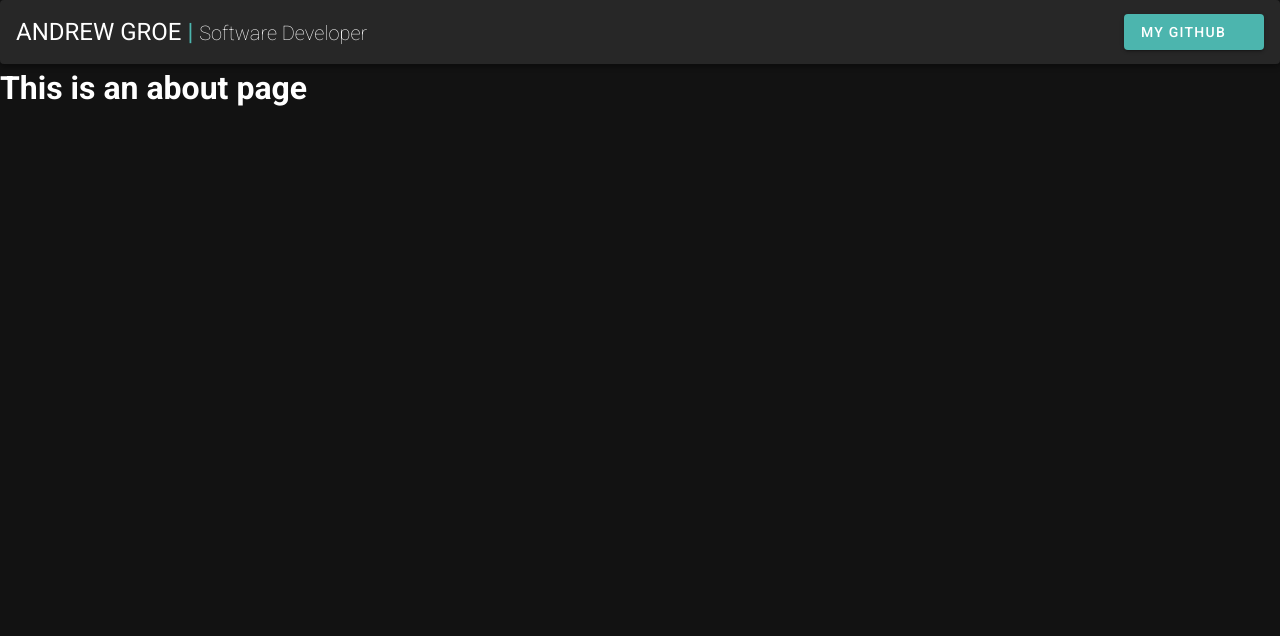
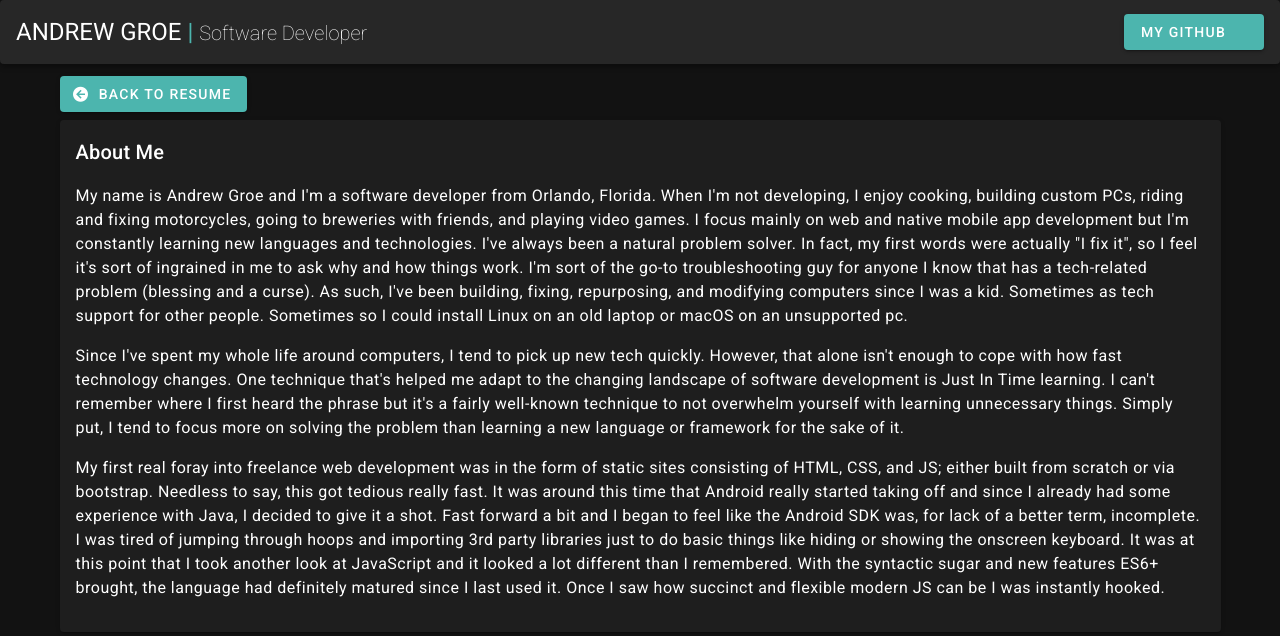
Before and after one commit to AndrewGroe/resume-site, a Vue app: page /about in a window 1280 px wide. Shown: the top 636 px of the page. Built offline with nearby package versions, Linux system fonts and the light colour scheme.

Commit message:
added bio section

```diff
--- a/src/components/Bio.vue
+++ b/src/components/Bio.vue
@@ -26,12 +26,15 @@
       </v-card-text>
 
       <v-card-text>Motivated and determined developer with fullstack web and native mobile development experience.
-        Eager to join and agile team and contribute to the SDLC.
+        Eager to join an agile team and contribute to the SDLC.
       </v-card-text>
 
       <v-card-actions>
-          <div class="flex-grow-1"></div>
-        <v-btn color="primary">More About Me</v-btn>
+        <div class="flex-grow-1"></div>
+        <v-btn
+          to="/about"
+          color="primary"
+        >More About Me</v-btn>
       </v-card-actions>
     </v-card>
 
--- a/src/views/About.vue
+++ b/src/views/About.vue
@@ -1,5 +1,45 @@
 <template>
-  <div class="about">
-    <h1>This is an about page</h1>
-  </div>
+  <v-container>
+    <v-btn
+      color="primary mb-2"
+      to="/"
+    >
+      <v-icon left>mdi-arrow-left-circle</v-icon>
+      Back to resume
+    </v-btn>
+    <v-card>
+      <div class="about">
+        <v-card-title>About Me</v-card-title>
+        <v-card-text class="body-1">
+          <p>My name is Andrew Groe and I'm a software developer from Orlando, Florida.
+            When I'm not developing, I enjoy cooking, building custom PCs, riding and fixing motorcycles, going to breweries with friends, and playing video games.
+            I focus mainly on web and native mobile app development but I'm constantly learning new languages and technologies.
+            I've always been a natural problem solver.
+            In fact, my first words were actually "I fix it", so I feel it's sort of ingrained in me to ask why and how things work.
+            I'm sort of the go-to troubleshooting guy for anyone I know that has a tech-related problem (blessing and a curse).
+            As such, I've been building, fixing, repurposing, and modifying computers since I was a kid.
+            Sometimes as tech support for other people.
+            Sometimes so I could install Linux on an old laptop or macOS on an unsupported pc.</p>
+
+          <p>
+            Since I've spent my whole life around computers, I tend to pick up new tech quickly.
+            However, that alone isn't enough to cope with how fast technology changes.
+            One technique that's helped me adapt to the changing landscape of software development is Just In Time learning.
+            I can't remember where I first heard the phrase but it's a fairly well-known technique to not overwhelm yourself with learning unnecessary things.
+            Simply put, I tend to focus more on solving the problem than learning a new language or framework for the sake of it.
+          </p>
+
+          <p>My first real foray into freelance web development was in the form of static sites consisting of HTML, CSS, and JS; either built from scratch or via bootstrap.
+            Needless to say, this got tedious really fast.
+            It was around this time that Android really started taking off and since I already had some experience with Java, I decided to give it a shot.
+            Fast forward a bit and I began to feel like the Android SDK was, for lack of a better term, incomplete.
+            I was tired of jumping through hoops and importing 3rd party libraries just to do basic things like hiding or showing the onscreen keyboard.
+            It was at this point that I took another look at JavaScript and it looked a lot different than I remembered.
+            With the syntactic sugar and new features ES6+ brought, the language had definitely matured since I last used it.
+            Once I saw how succinct and flexible modern JS can be I was instantly hooked.
+          </p>
+        </v-card-text>
+      </div>
+    </v-card>
+  </v-container>
 </template>
```
